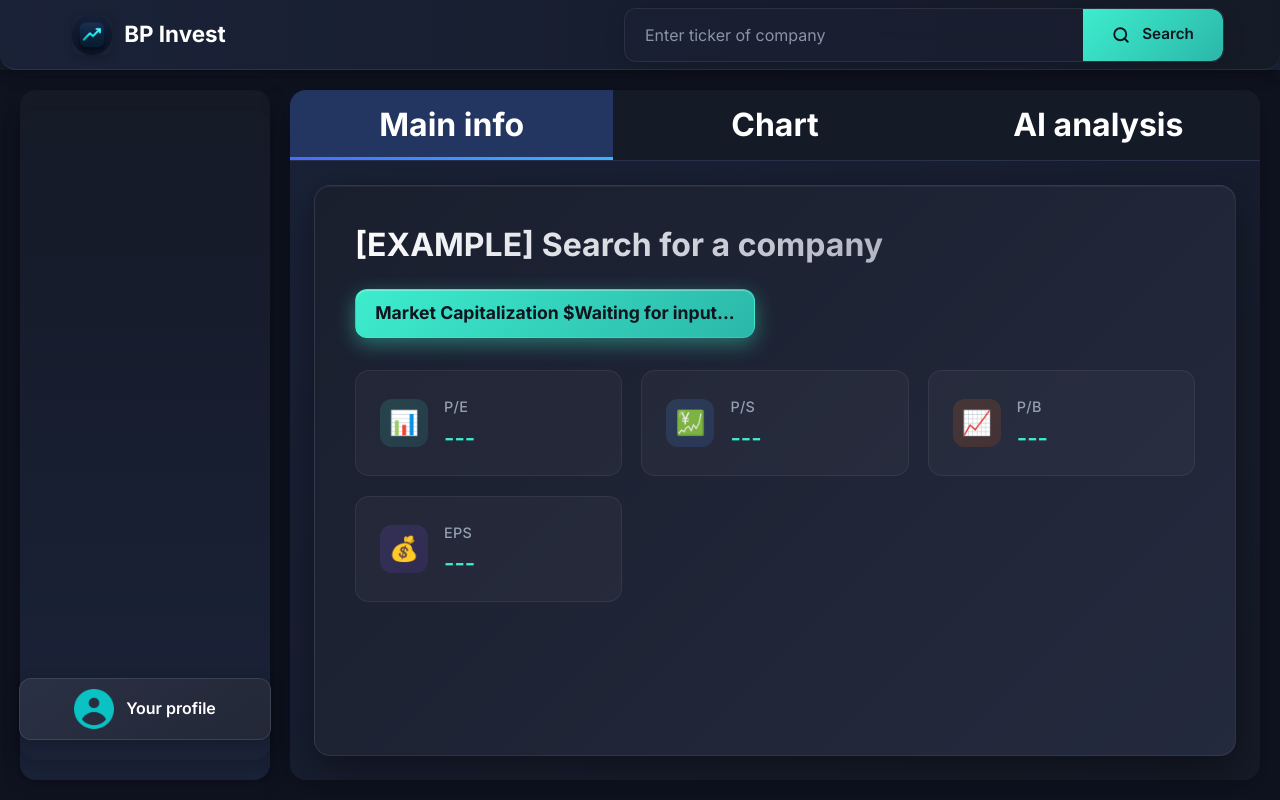
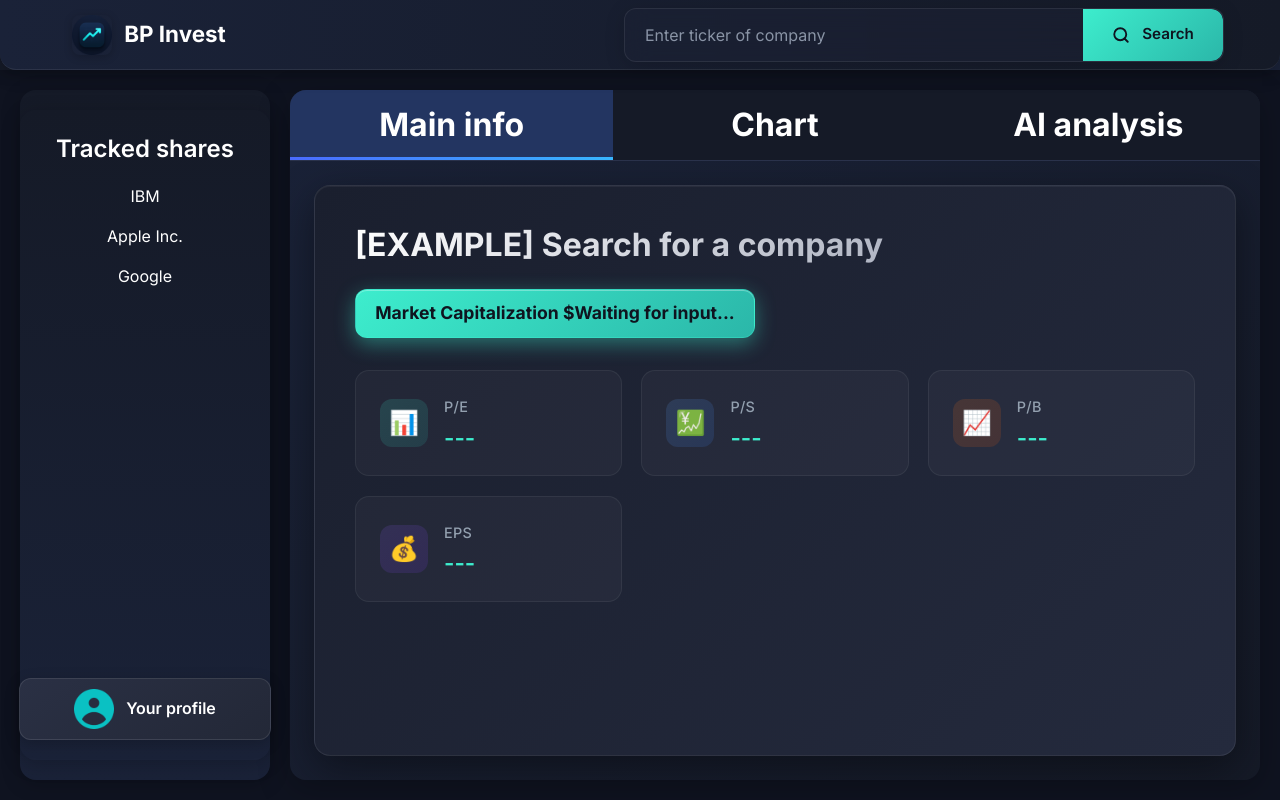
Before and after one commit to BiGiPiG/BP-Invest, a Vue app in the folder front/: page /bp-invest in a window 1280 px wide. Built offline with nearby package versions, Linux system fonts and the light colour scheme; sample sign-in values are in the browser's storage.

Commit message:
feat: create tracked shares

```diff
--- a/front/src/components/MainPage/SideBar.vue
+++ b/front/src/components/MainPage/SideBar.vue
@@ -1,5 +1,11 @@
 <template>
   <aside>
+    <div class="tracked_menu">
+      <div class="tracked_list_header">Tracked shares</div>
+      <div v-for="share in trackedShares">
+        <div class="trackedShares">{{share}}</div>
+      </div>
+    </div>
     <div class="profile-wrapper">
       <button id="profile" type="button" @click="toggleMenu" ref="btnRef" :aria-expanded="isOpen.toString()">
         <img src="/images/Profile.png" width="40px" />
@@ -23,6 +29,10 @@ const isOpen = ref(false);
 const btnRef = ref(null);
 const menuRef = ref(null);
 const menuWidth = ref(200);
+
+const props = defineProps({
+  trackedShares: { type: Array }
+});
 
 function toggleMenu() {
   isOpen.value = !isOpen.value;
@@ -85,6 +95,38 @@ onBeforeUnmount(() => {
 
 <style scoped>
 @import url('https://fonts.googleapis.com/css2?family=Alfa+Slab+One&family=Inter:ital,opsz,wght@0,14..32,100..900;1,14..32,100..900&display=swap');
+
+.tracked_menu {
+  width: 100%;
+  display: flex;
+  flex-direction: column;
+}
+
+.tracked_list_header {
+  display: flex;
+  justify-content: center;
+  font-family: "Inter", sans-serif;
+  font-weight: 600;
+  font-size: 1.5rem;
+  color: #fff;
+  margin-bottom: 3%;
+}
+
+.trackedShares {
+  font-family: "Inter", sans-serif;
+  font-weight: 400;
+  font-size: 1rem;
+  color: #fff;
+  height:40px;
+  text-align: center;
+  line-height: 40px;
+}
+
+.trackedShares:hover {
+  background: linear-gradient(145deg, #32394f, #2a3044);
+  transform: translateY(-2px);
+  box-shadow: 0 6px 20px rgba(0, 0, 0, 0.25);
+}
 
 aside {
   position: relative;
--- a/front/src/views/MainPage.vue
+++ b/front/src/views/MainPage.vue
@@ -5,7 +5,7 @@
     </header>
     <div class="main-container">
       <aside>
-        <SideBar />
+        <SideBar :trackedShares="info.trackedShares"/>
       </aside>
       <main class="main-content" :class="{ active: isMainInfo || isAnalyse || isChart }">
 
@@ -86,6 +86,11 @@ const info = reactive({
     { type: 'P/S', value: '---' },
     { type: 'P/B', value: '---' },
     { type: 'EPS', value: '---' },
+  ],
+  trackedShares: [
+      'IBM',
+      'Apple Inc.',
+      'Google'
   ],
   isLoading: false
 });
```
